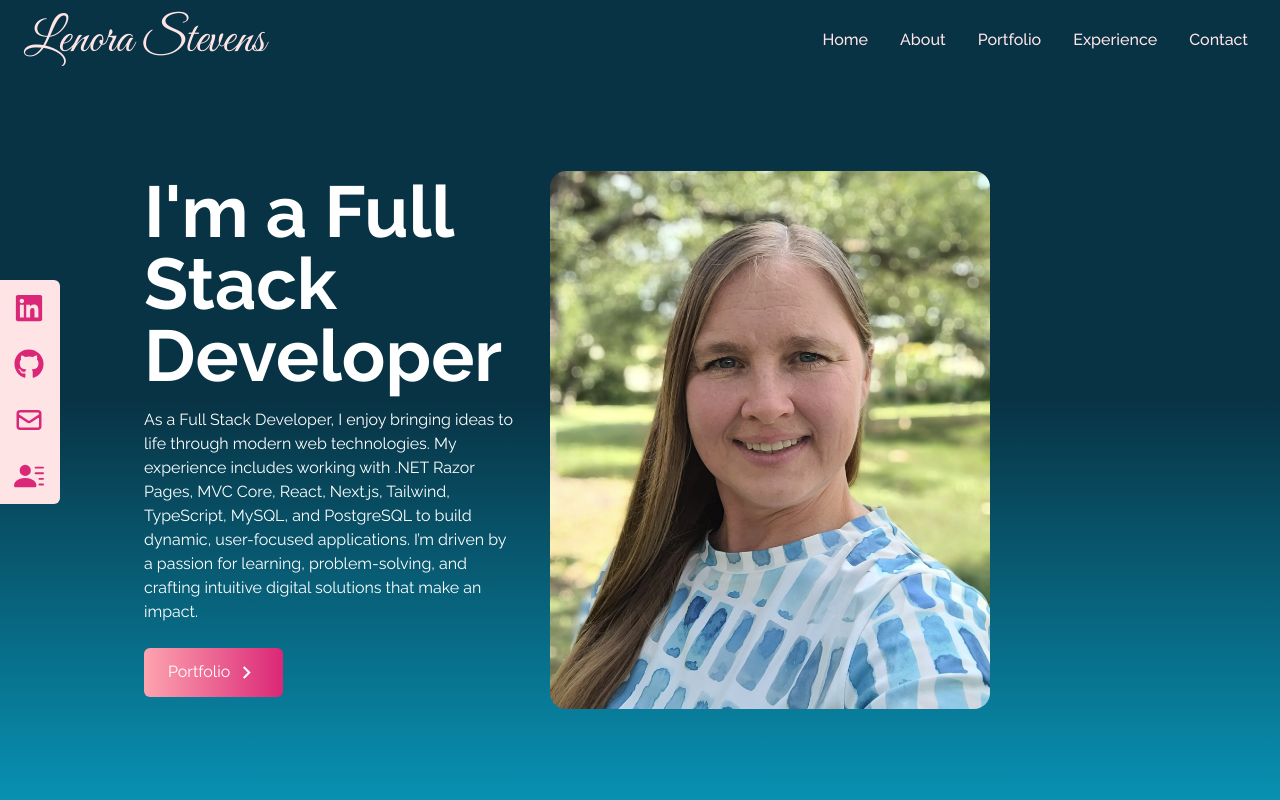
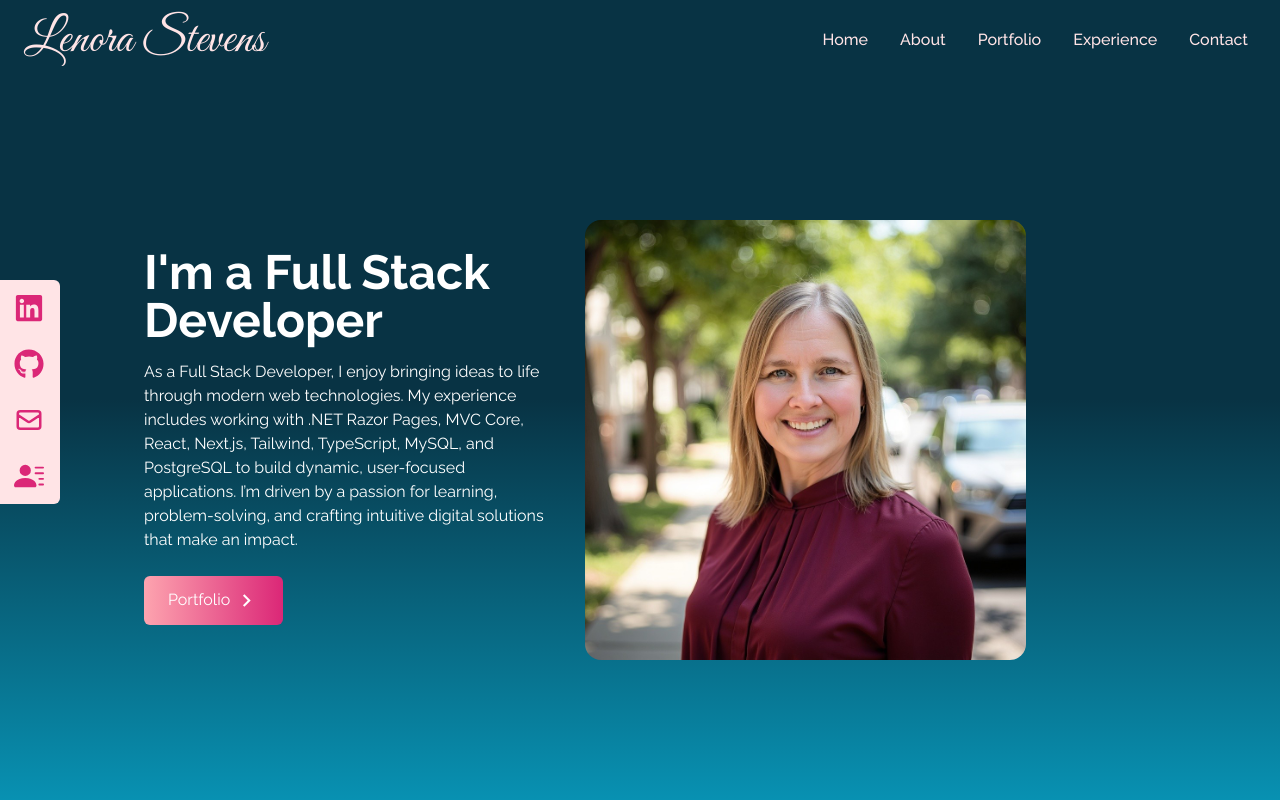
Before and after one commit to lenorastevens/my-portfolio, a React (Vite) app: page / in a window 1280 px wide. Shown: the top 800 px of the page. Built offline with nearby package versions, Linux system fonts and the light colour scheme.

Commit message:
update profile image and sizing

```diff
--- a/src/components/Home.jsx
+++ b/src/components/Home.jsx
@@ -7,8 +7,8 @@ const Home = () => {
   return (
     <div name="home" className='h-screen w-full bg-gradient-to-b from-cyan-950 via-cyan-950 to-cyan-600 pt-20'>
         <div className='max-w-screen-lg mx-auto flex flex-col items-center justify-center h-full px-4 md:flex-row'>
-            <div className='flex flex-col justify-center h-full md:w-1/2 md:pr-8'>
-                <h2 className='text-4xl sm:text-7xl font-bold pr-4 text-white'>I'm a Full Stack Developer</h2>
+            <div className='flex flex-col justify-center h-full md:w-2/3 lg:w-4/5 md:pr-8'>
+                <h2 className='text-4xl sm:text-5xl font-bold pr-4 text-white'>I'm a Full Stack Developer</h2>
                 <p className='text-white py-4 max-w-md'>
                 As a Full Stack Developer, I enjoy bringing ideas to life through modern web technologies. My experience includes working with .NET Razor Pages, MVC Core, React, Next.js, Tailwind, TypeScript, MySQL, and PostgreSQL to build dynamic, user-focused applications. I’m driven by a passion for learning, problem-solving, and crafting intuitive digital solutions that make an impact.
                 </p>
@@ -22,7 +22,7 @@ const Home = () => {
                 </div>
             </div>
             <div>
-                <img src={HeroImage} alt='my profile' className='rounded-2xl w-2/3 md:w-4/5 lg:w-3/4 object-cover'/>
+                <img src={HeroImage} alt='my profile' className='rounded-2xl w-2/3 md:w-3/5 lg:w-4/5 object-cover'/>
             </div>
         </div>
     </div>
```
Also changed, not shown: src/assets/heroimage.jpg.
